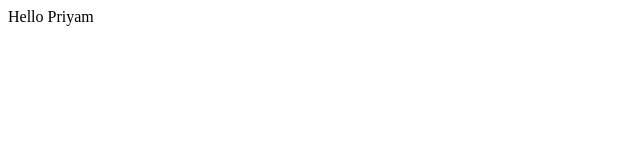
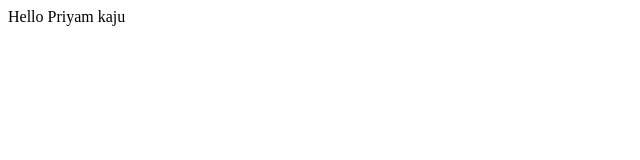
Before and after one commit to Anshuraja01/Git, a plain HTML site: page project1.html in a window 1280 px wide. Shown: the full height of the page, 0-640 px from the left. Drawn offline with Linux system fonts and the light colour scheme.

Commit message:
Update project1.html
first project

```diff
--- a/project1.html
+++ b/project1.html
@@ -7,5 +7,6 @@
 </head>
 <body>
     Hello Priyam
+    kaju
 </body>
 </html>
```
